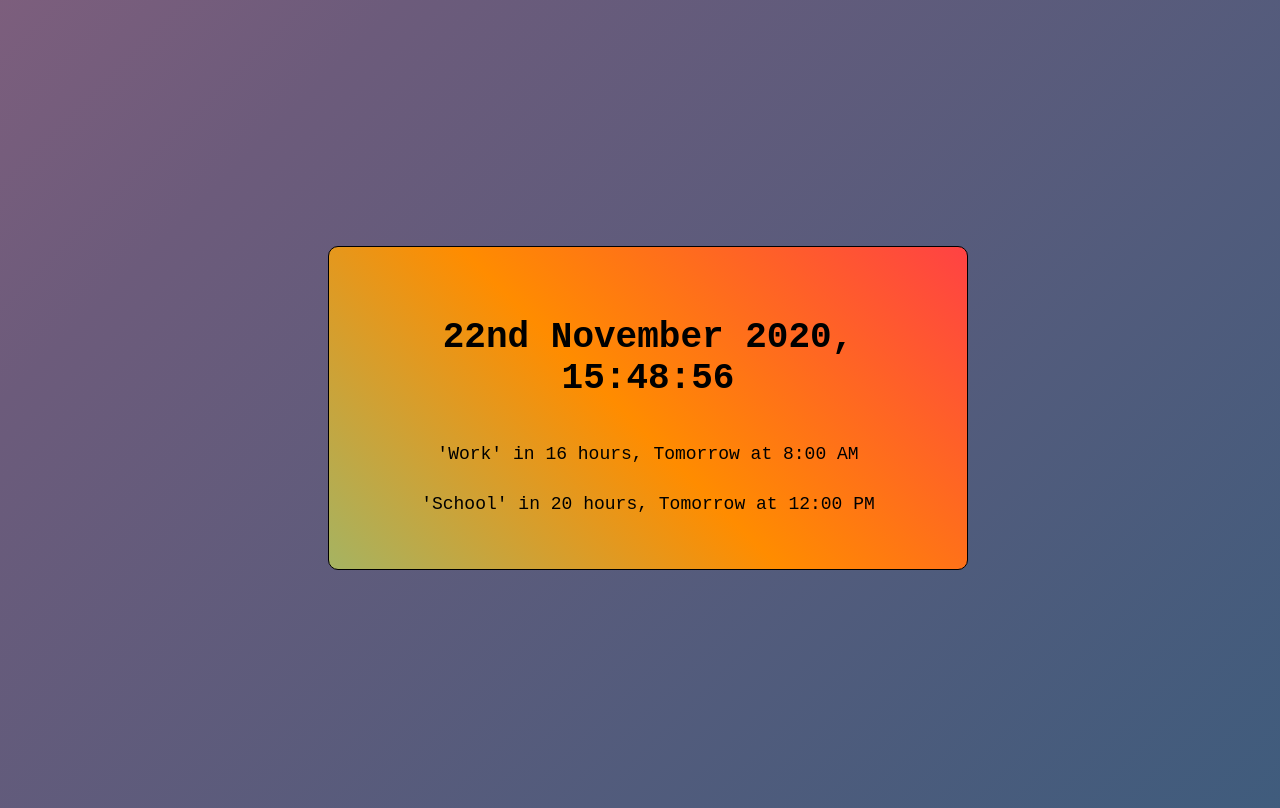
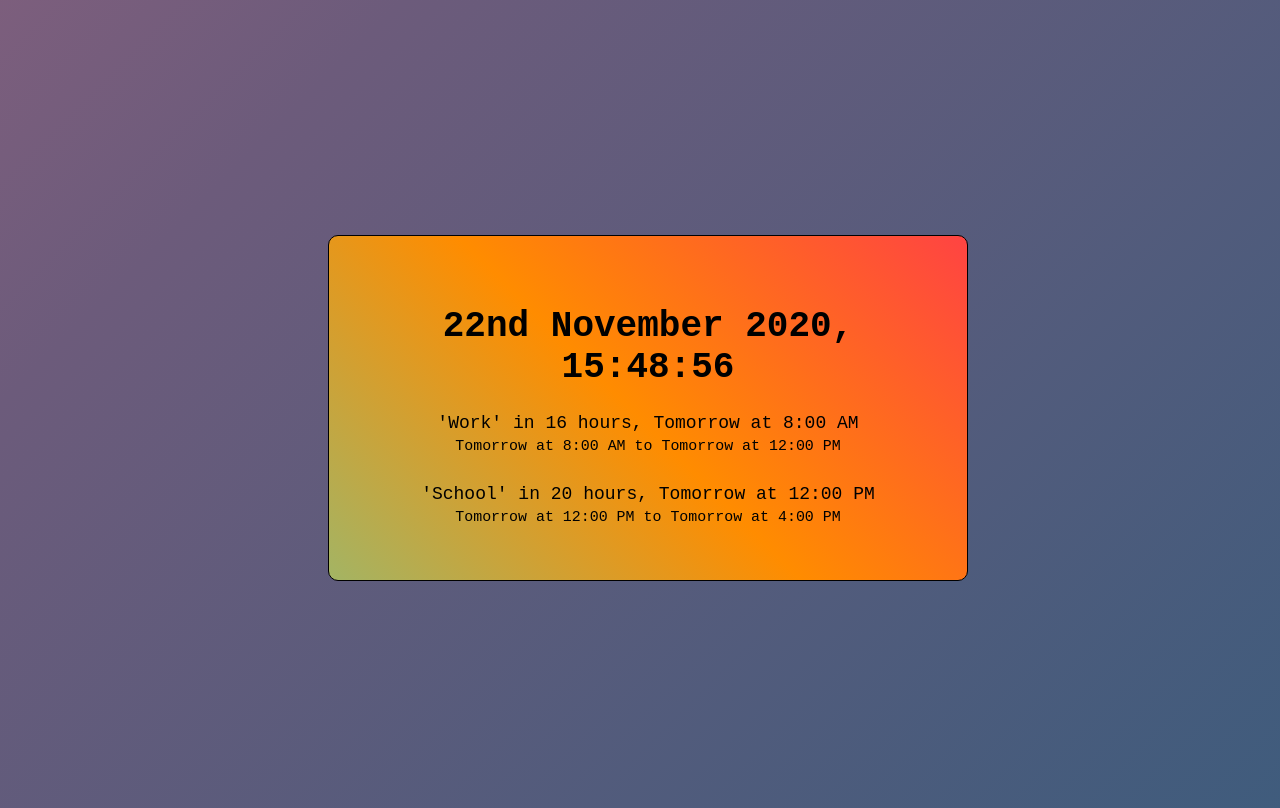
Before and after one commit to szeplakig/SchoolOrNot, a plain HTML site: page index.html in a window 1280 px wide. Drawn offline with nearby package versions, Linux system fonts and the light colour scheme.

Commit message:
times shown

```diff
--- a/index.html
+++ b/index.html
@@ -8,12 +8,10 @@
     <link rel="stylesheet" href="style.css" />
   </head>
   <body class="bggradient">
-    <div id="info" class="info infogradient">
-      HelloHelloHelloHelloHelloHelloHello
-      <br />
-      HelloHelloHelloHelloHello
-      <br />
-      HelloHelloHello
+
+    <div class="info infogradient">
+      <div id="time"></div>
+      <div id="info"></div>
     </div>
 
     <script src="https://cdnjs.cloudflare.com/ajax/libs/moment.js/2.29.1/moment.min.js"></script>
--- a/index.js
+++ b/index.js
@@ -67,29 +67,33 @@ function draw() {
     )
     .sort((a, b) => a.from.unix() - b.from.unix());
 
+  const time = document.getElementById("time");
+  time.innerHTML = `<h1>${now.format("Do MMMM YYYY, HH:mm:ss")}</h1>`;
+
   const seenTypes = [];
   const info = document.getElementById("info");
-  info.innerHTML =
-    `<h1>${now.format("Do MMMM YYYY, HH:mm:ss")}</h1><br>` +
-    activities
+  const text = activities
   .filter((act) => {
-        if(act.to.diff(now) <= 0) return false;
+    if (act.to.diff(now) <= 0) return false;
     let seen = seenTypes.filter((t) => t == act.type).length < 1;
     if (seen) seenTypes.push(act.type);
     return seen;
   })
   .map((act) => {
     if (now.isBetween(act.from, act.to)) {
-          return `<h3>${act.tentative?'<u>(Tentative)</u> ':''}Doing '${
+      return `<h3>${act.tentative ? "<u>(Tentative)</u> " : ""}Doing '${
         act.type
-          }' right now for ${act.to.fromNow(true)}!</h3>`;
+      }' right now for ${act.to.fromNow(true)}!</h3><h5>${act.from.calendar()} to ${act.to.calendar()}</h5>`;
     } else {
-          return `<h4>${act.tentative?'<u>(Tentative)</u> ':''}'${act.type}' ${now.to(
-            act.from
-          )}, ${act.from.calendar()}</h4>`;
+      return `<h4>${act.tentative ? "<u>(Tentative)</u> " : ""}'${
+        act.type
+      }' ${now.to(act.from)}, ${act.from.calendar()}</h4><h5>${act.from.calendar()} to ${act.to.calendar()}</h5>`;
     }
   })
-      .join("<br>");
+  .join("<br>")
+  if(info.innerHTML != text){
+    info.innerHTML = text;
+  }
 }
 
 draw();
```
Also changed, not shown: 1 other file. Lines whose indentation alone changed are shown as unchanged.
